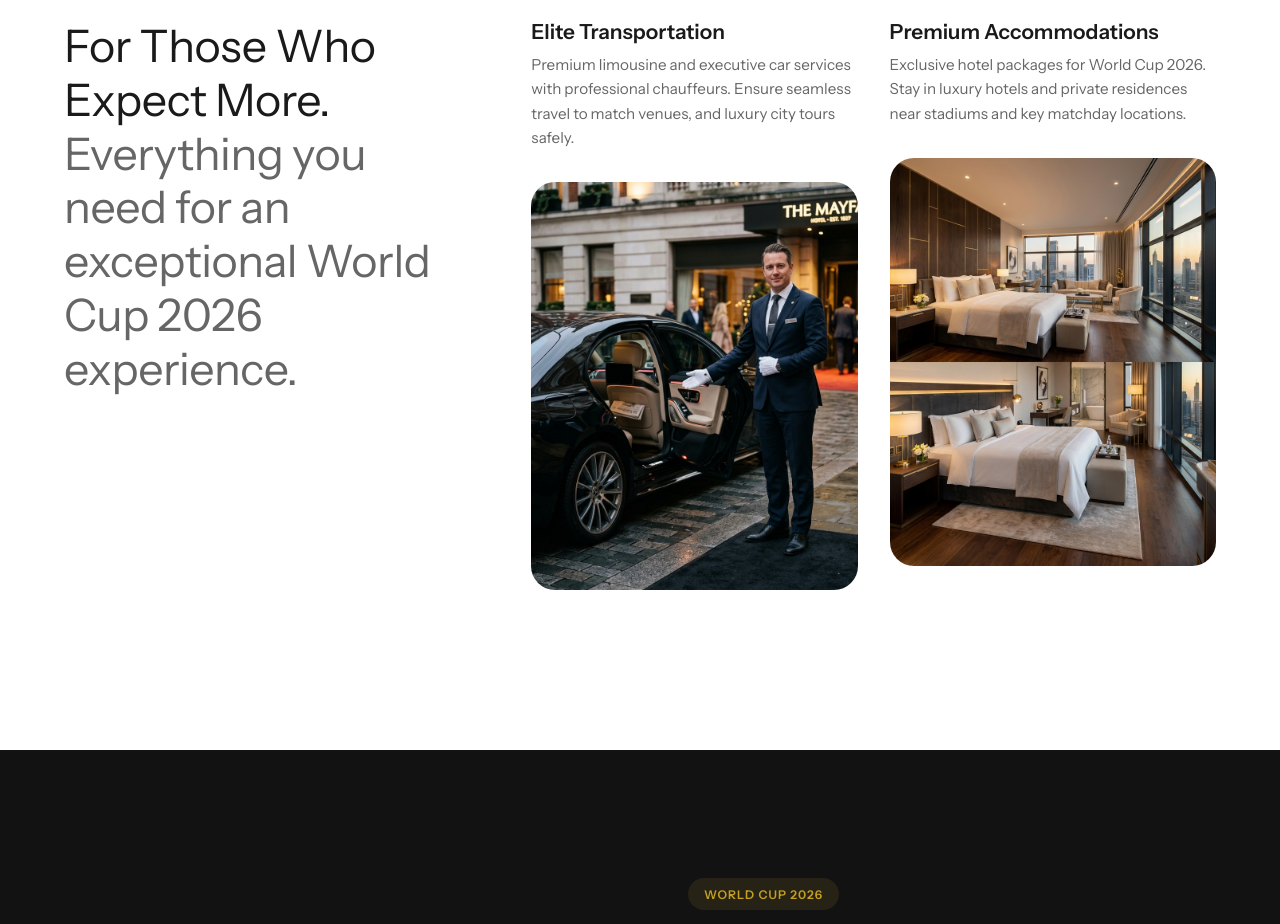
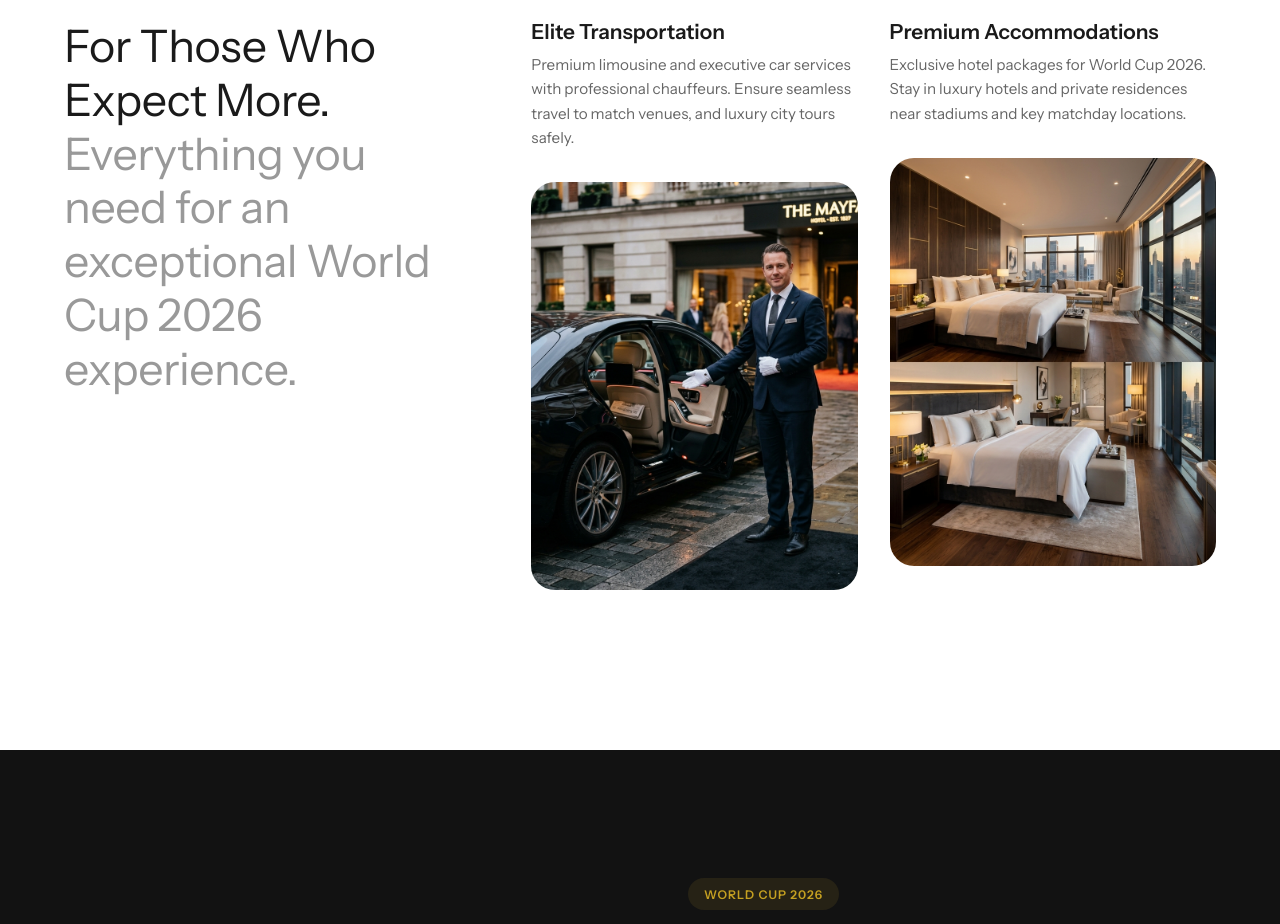
Before and after one commit to tommmywa/global-south-landing, a React (Vite) app: page / in a window 1280 px wide. Shown: the part 860-1784 px from the top of the page. Built offline with nearby package versions, Linux system fonts and the light colour scheme.

Commit message:
Update features subtext color to #999999

```diff
--- a/src/components/FeaturesSection.css
+++ b/src/components/FeaturesSection.css
@@ -22,7 +22,7 @@
 }
 
 .features-subtitle-inline {
-  color: var(--color-text-muted-dark);
+  color: #999999;
 }
 
 .features-cards {
```
